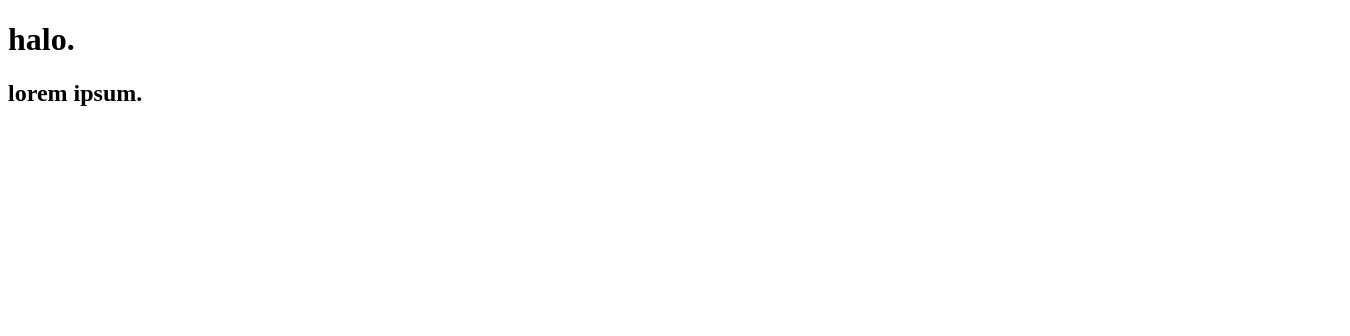
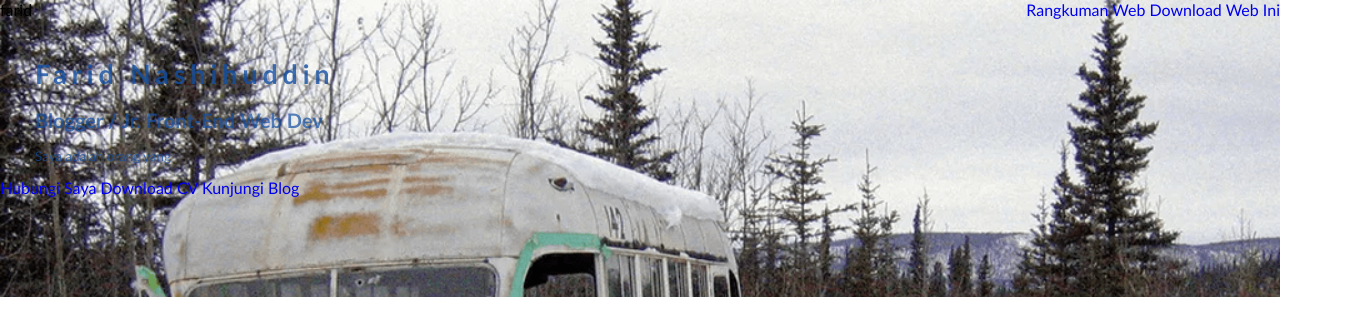
Before and after one commit to faridmustaine/porto, a plain HTML site: page index.html in a window 1280 px wide. Shown: the whole page, 1350 px wide, since content can reach past the window. Drawn offline with Linux system fonts and the light colour scheme.

Commit message:
main link

```diff
--- a/index.html
+++ b/index.html
@@ -1,16 +1,39 @@
 <!DOCTYPE html>
 <html lang="en">
+
 <head>
     <meta charset="UTF-8">
     <meta name="viewport" content="width=device-width, initial-scale=1.0">
     <title>Farid Nashihuddin</title>
-    <style rel="stylesheet" src="./style.css"></style>
-    <style rel="stylesheet" src="./responsive.css"></style>
+    <link rel="stylesheet" href="./style.css">
 </head>
+
 <body>
-    <h1>halo.</h1>
-    <h2>lorem ipsum.</h2>
+    <header>
+        <div class="header-container">
+            <div class="header-icon">
+                <a>farid</a>
+            </div>
+            <div class="header-menu">
+                <div class="rangkuman">
+                    <a href="#">Rangkuman Web</a>
+                    <a href="#">Download Web Ini</a>
+                </div>
+            </div>
+        </div>
+    </header>
+    <div class="bio-wrapper">
+        <div class="bio-container">
+            <h1>Farid Nashihuddin</h1>
+            <h2>Blogger / Jr. Front-End Web Dev</h2>
+            <p>Saya adalah orang yang</p>
+        </div>
+        <div class="button-bio">
+            <a class="button email" href="mailto:faridgresik97@gmail.com">Hubungi Saya</a>
+            <a class="button cv" href="https://drive.google.com/">Download CV</a>
+            <a class="button blog" href="http://farrr.id">Kunjungi Blog</a>
+        </div>
+    </div>
+</body>
 
-
-</body>
 </html>
--- a/style.css
+++ b/style.css
@@ -0,0 +1,50 @@
+a {
+    text-decoration: none;
+}
+
+header {
+    background-color:brown;
+}
+
+.header-icon {
+    float:left;
+}
+
+.header-menu {
+    float:right;
+}
+
+body {
+    margin: 0px;
+    font-family:'Trebuchet MS', 'Lucida Sans Unicode', 'Lucida Grande', 'Lucida Sans', Arial, sans-serif;
+}
+
+.bio-wrapper {
+    padding-top: 40px;
+    padding-bottom: 100px;
+    color: #1450A3;
+    background-image:url(./img/gambar1.png);
+    background-size: cover;
+}
+
+.bio-wrapper h1 {
+    opacity: 0.8;
+    letter-spacing: 5px;
+}
+
+.bio-wrapper h2 {
+    opacity: 0.7;
+}
+
+.bio-wrapper p {
+    opacity: 0.7;
+}
+
+.bio-container {
+    width: 100%;
+    padding-left:35px;
+    padding-right:35px;
+    margin-right: auto;
+    margin-left: auto;
+    font-size: smaller;
+}
```
Also changed, not shown: img/gambar1.png (added).
